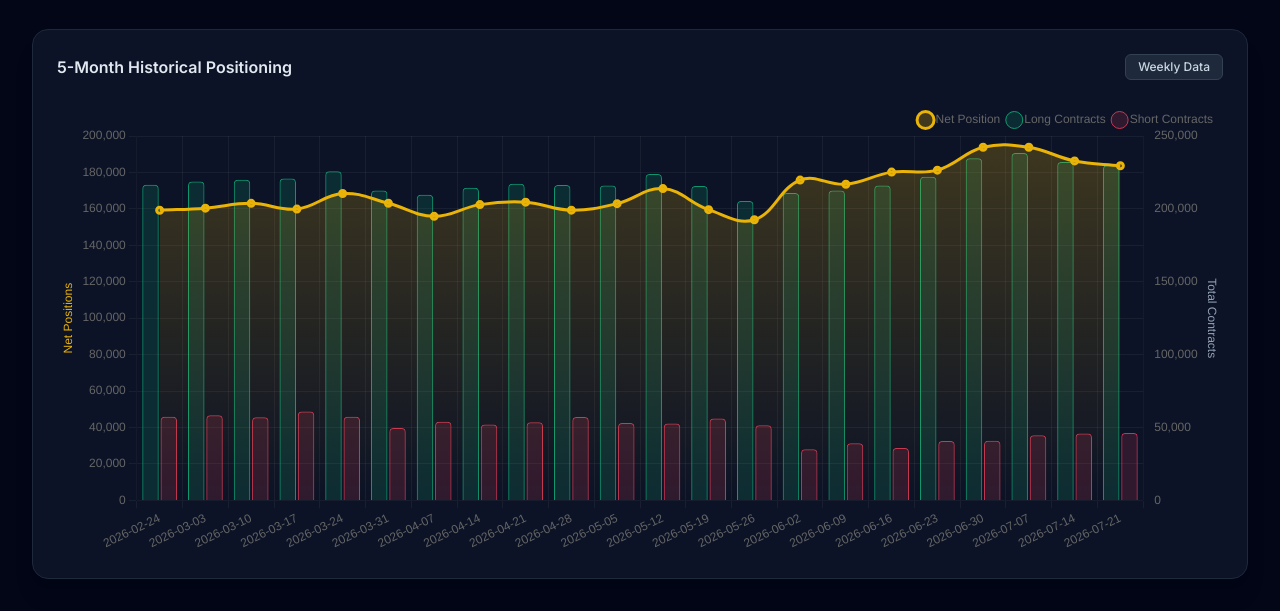
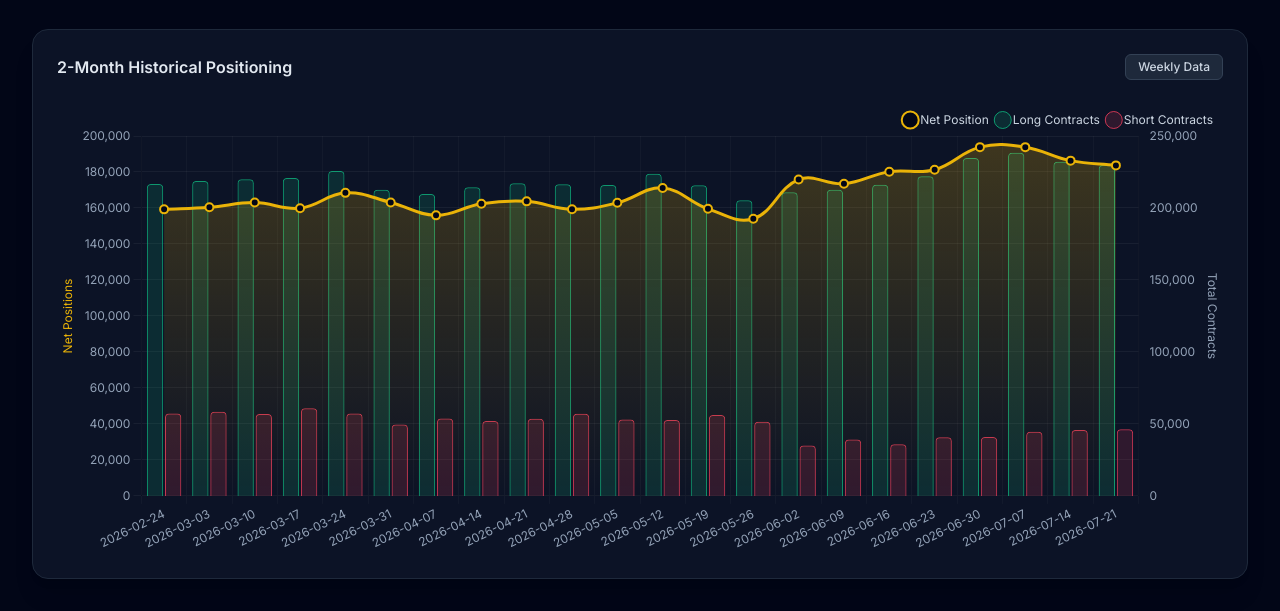
Before and after one commit to AlphaXCoding/COT, a plain HTML site: page index.html in a window 1280 px wide. Shown: the part 334-945 px from the top of the page. Drawn offline with nearby package versions, Linux system fonts and the light colour scheme.

Commit message:
Update index.html

```diff
--- a/index.html
+++ b/index.html
@@ -43,26 +43,26 @@
     <main class="max-w-7xl mx-auto px-4 sm:px-6 lg:px-8 py-8">
         <div class="mb-8">
             <h2 class="text-2xl font-semibold text-white tracking-tight">Institutional Positioning</h2>
-            <p class="text-sm text-slate-400 mt-1">CFTC Commitment of Traders (COT) - Non-Commercial Data (Last 5 Months)</p>
+            <p class="text-sm text-slate-400 mt-1">CFTC Commitment of Traders (COT) - Non-Commercial Data (Last 2 Months)</p>
         </div>
 
         <div class="grid grid-cols-1 sm:grid-cols-2 lg:grid-cols-4 gap-4 lg:gap-6 mb-8">
-            <div class="bg-slate-900/80 border border-slate-800 rounded-2xl p-6">
+            <div class="bg-slate-900/80 border border-slate-800 rounded-2xl p-6 hover:border-slate-700 transition-colors">
                 <p class="text-sm font-medium text-slate-400">Current Net Position</p>
                 <p class="text-3xl font-bold text-white mt-4 tracking-tight" id="val-net">--</p>
                 <p class="text-xs text-slate-500 mt-2">Total contracts</p>
             </div>
-            <div class="bg-slate-900/80 border border-slate-800 rounded-2xl p-6">
+            <div class="bg-slate-900/80 border border-slate-800 rounded-2xl p-6 hover:border-slate-700 transition-colors">
                 <p class="text-sm font-medium text-slate-400">Weekly Change</p>
                 <p class="text-3xl font-bold tracking-tight mt-4" id="val-change">--</p>
                 <p class="text-xs text-slate-500 mt-2">Vs. previous week</p>
             </div>
-            <div class="bg-slate-900/80 border border-slate-800 rounded-2xl p-6 relative overflow-hidden">
+            <div class="bg-slate-900/80 border border-slate-800 rounded-2xl p-6 relative overflow-hidden hover:border-slate-700 transition-colors">
                 <p class="text-sm font-medium text-slate-400">Bullish Sentiment</p>
                 <p class="text-3xl font-bold text-emerald-400 mt-4 tracking-tight" id="val-long-pct">--%</p>
                 <p class="text-xs text-slate-500 mt-2">% of total positions (Long)</p>
             </div>
-            <div class="bg-slate-900/80 border border-slate-800 rounded-2xl p-6 relative overflow-hidden">
+            <div class="bg-slate-900/80 border border-slate-800 rounded-2xl p-6 relative overflow-hidden hover:border-slate-700 transition-colors">
                 <p class="text-sm font-medium text-slate-400">Bearish Sentiment</p>
                 <p class="text-3xl font-bold text-rose-400 mt-4 tracking-tight" id="val-short-pct">--%</p>
                 <p class="text-xs text-slate-500 mt-2">% of total positions (Short)</p>
@@ -71,7 +71,7 @@
 
         <div class="bg-slate-900/80 border border-slate-800 rounded-2xl p-4 sm:p-6 shadow-xl relative w-full">
             <div class="flex justify-between items-center mb-6">
-                <h3 class="text-base font-semibold text-slate-200">5-Month Historical Positioning</h3>
+                <h3 class="text-base font-semibold text-slate-200">2-Month Historical Positioning</h3>
                 <span class="px-3 py-1 bg-slate-800 text-slate-300 text-xs font-medium rounded-md border border-slate-700">Weekly Data</span>
             </div>
             <div class="w-full" style="height: 450px;">
@@ -102,13 +102,12 @@
 
             document.getElementById('last-updated').innerText = `Updated: ${data.last_updated}`;
 
-            // --- SAFETY CHECK (Prevents crashes if JSON is empty) ---
+            // Safety Check
             if (!data.net_positions || data.net_positions.length === 0) {
                 console.warn("Data arrays are empty. Awaiting fresh Python script output.");
                 document.getElementById('val-net').innerText = "Awaiting Data";
-                return; // Stop execution safely so the chart doesn't crash the page
+                return;
             }
-            // --------------------------------------------------------
 
             const lastIdx = data.net_positions.length - 1;
             const prevIdx = lastIdx - 1 > 0 ? lastIdx - 1 : 0;
@@ -128,25 +127,65 @@
             gradientFill.addColorStop(0, 'rgba(234, 179, 8, 0.25)');
             gradientFill.addColorStop(1, 'rgba(234, 179, 8, 0.0)');
 
+            // Setup chart font to match UI
+            Chart.defaults.font.family = "'Inter', sans-serif";
+            Chart.defaults.color = '#94a3b8';
+
             new Chart(ctx, {
                 type: 'bar',
                 data: {
                     labels: data.dates,
                     datasets: [
-                        { type: 'line', label: 'Net Position', data: data.net_positions, borderColor: '#eab308', backgroundColor: gradientFill, borderWidth: 3, fill: true, tension: 0.4, yAxisID: 'y' },
-                        { type: 'bar', label: 'Long Contracts', data: data.longs, backgroundColor: 'rgba(16, 185, 129, 0.15)', borderColor: 'rgba(16, 185, 129, 0.8)', borderWidth: 1, borderRadius: 4, yAxisID: 'y1' },
-                        { type: 'bar', label: 'Short Contracts', data: data.shorts, backgroundColor: 'rgba(244, 63, 94, 0.15)', borderColor: 'rgba(244, 63, 94, 0.8)', borderWidth: 1, borderRadius: 4, yAxisID: 'y1' }
+                        { type: 'line', label: 'Net Position', data: data.net_positions, borderColor: '#eab308', backgroundColor: gradientFill, borderWidth: 3, pointBackgroundColor: '#020617', pointBorderWidth: 2, pointRadius: 4, pointHoverRadius: 6, fill: true, tension: 0.4, yAxisID: 'y' },
+                        { type: 'bar', label: 'Long Contracts', data: data.longs, backgroundColor: 'rgba(16, 185, 129, 0.15)', borderColor: 'rgba(16, 185, 129, 0.8)', borderWidth: 1, borderRadius: 4, hoverBackgroundColor: 'rgba(16, 185, 129, 0.25)', yAxisID: 'y1' },
+                        { type: 'bar', label: 'Short Contracts', data: data.shorts, backgroundColor: 'rgba(244, 63, 94, 0.15)', borderColor: 'rgba(244, 63, 94, 0.8)', borderWidth: 1, borderRadius: 4, hoverBackgroundColor: 'rgba(244, 63, 94, 0.25)', yAxisID: 'y1' }
                     ]
                 },
                 options: {
                     responsive: true,
                     maintainAspectRatio: false,
                     interaction: { mode: 'index', intersect: false },
-                    plugins: { legend: { position: 'top', align: 'end', labels: { usePointStyle: true, boxWidth: 8 } } },
+                    plugins: {
+                        legend: { position: 'top', align: 'end', labels: { usePointStyle: true, boxWidth: 8, color: '#cbd5e1' } },
+                        tooltip: {
+                            backgroundColor: 'rgba(15, 23, 42, 0.95)',
+                            titleColor: '#f8fafc',
+                            bodyColor: '#cbd5e1',
+                            borderColor: 'rgba(51, 65, 85, 0.8)',
+                            borderWidth: 1,
+                            padding: 12,
+                            bodySpacing: 6,
+                            callbacks: {
+                                // User-Friendly formatting for tooltips (adds commas to big numbers)
+                                label: function(context) {
+                                    let label = context.dataset.label || '';
+                                    if (label) {
+                                        label += ': ';
+                                    }
+                                    if (context.parsed.y !== null) {
+                                        label += context.parsed.y.toLocaleString();
+                                    }
+                                    return label;
+                                }
+                            }
+                        }
+                    },
                     scales: {
-                        x: { grid: { color: 'rgba(255, 255, 255, 0.05)' } },
-                        y: { type: 'linear', position: 'left', grid: { color: 'rgba(255, 255, 255, 0.05)' }, title: { display: true, text: 'Net Positions', color: '#eab308' } },
-                        y1: { type: 'linear', position: 'right', grid: { display: false }, title: { display: true, text: 'Total Contracts', color: '#94a3b8' } }
+                        x: { grid: { color: 'rgba(255, 255, 255, 0.03)' } },
+                        y: {
+                            type: 'linear',
+                            position: 'left',
+                            grid: { color: 'rgba(255, 255, 255, 0.05)' },
+                            title: { display: true, text: 'Net Positions', color: '#eab308' },
+                            ticks: { callback: function(value) { return value.toLocaleString(); } } // Formats axis labels
+                        },
+                        y1: {
+                            type: 'linear',
+                            position: 'right',
+                            grid: { display: false },
+                            title: { display: true, text: 'Total Contracts', color: '#94a3b8' },
+                            ticks: { callback: function(value) { return value.toLocaleString(); } } // Formats axis labels
+                        }
                     }
                 }
             });
```
